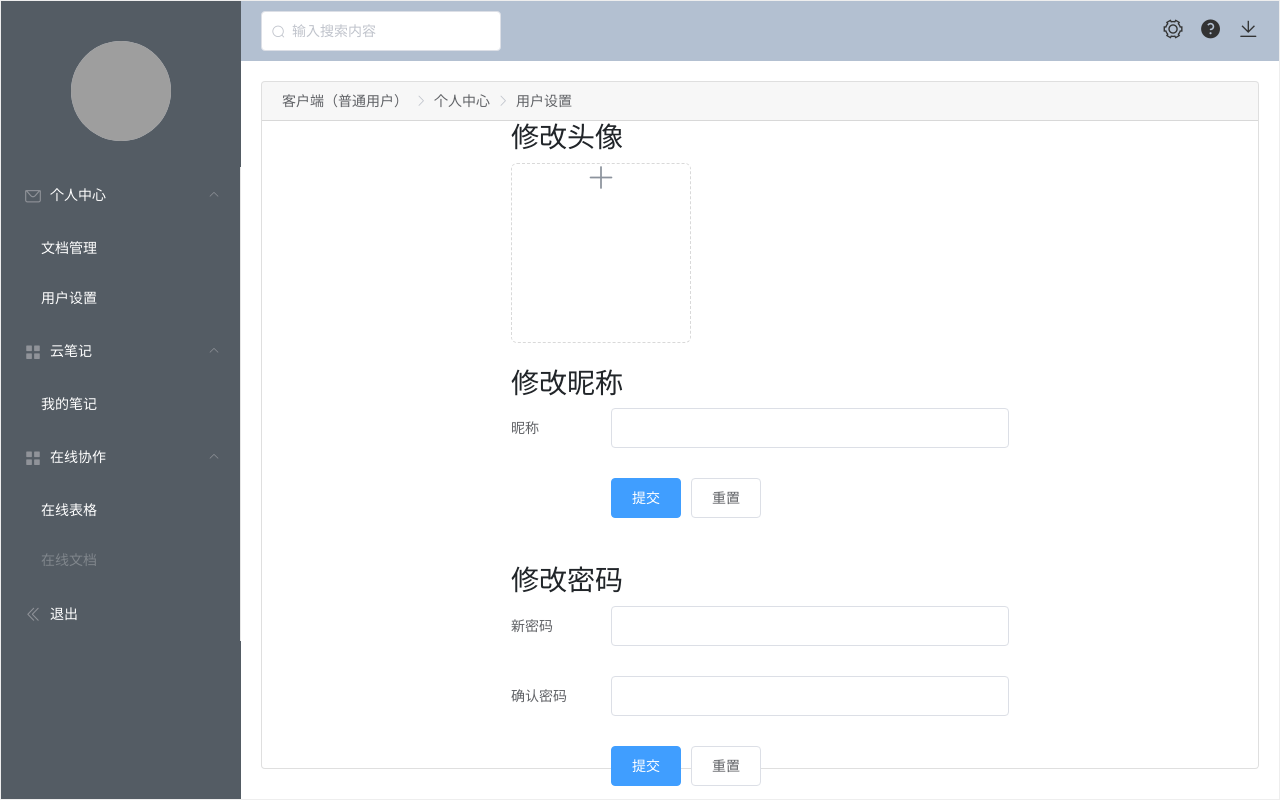
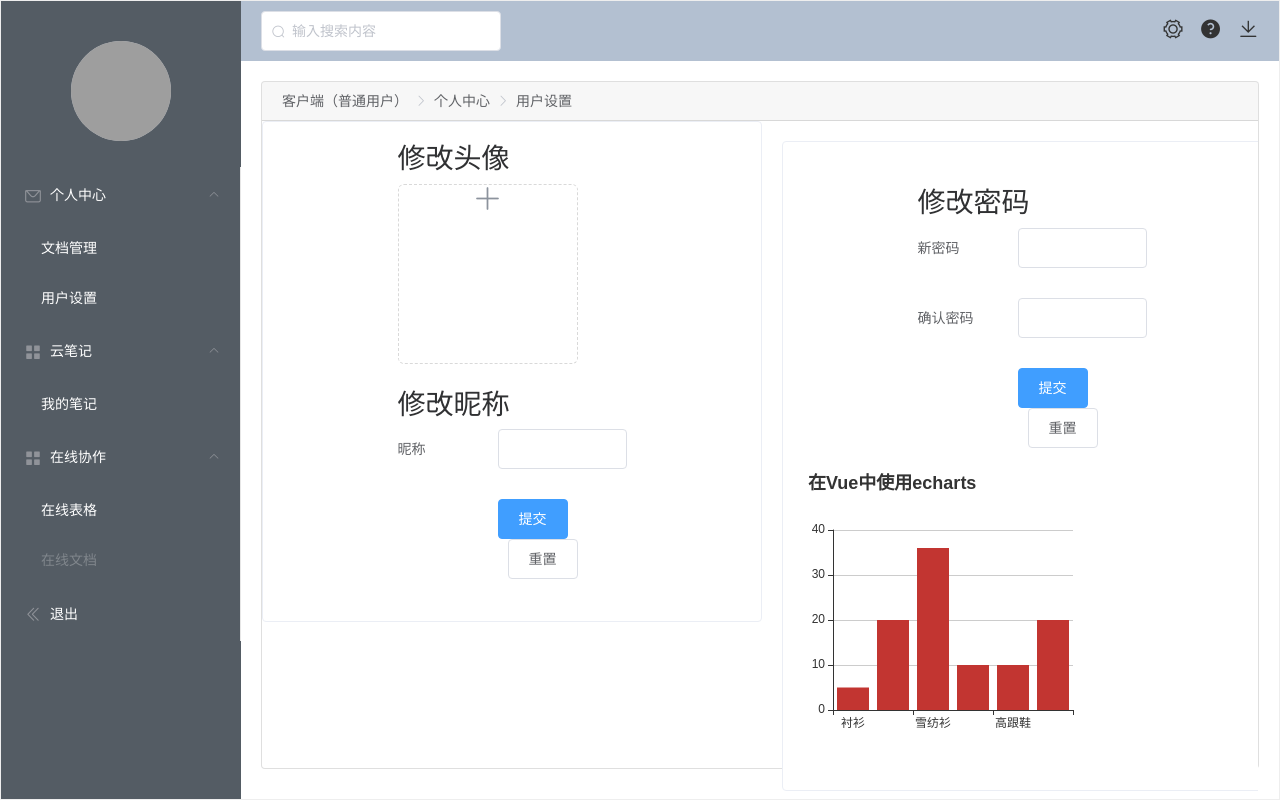
Before and after one commit to xusysh/CloudDocumentClient, a Vue app: page /user/user-setting in a window 1280 px wide. Built offline with nearby package versions, Linux system fonts and the light colour scheme; grey boxes are pictures that could not be loaded; what @CKEditor/ckeditor5-vue would draw is missing.

Commit message:
update echarts

```diff
--- a/package.json
+++ b/package.json
@@ -18,6 +18,7 @@
     "@handsontable/vue": "^4.1.1",
     "axios": "^0.19.2",
     "bootstrap": "^4.4.1",
+    "echarts": "^4.6.0",
     "element-ui": "^2.13.0",
     "handsontable": "^7.4.2",
     "jquery": "^3.4.1",
--- a/src/components/User/DocumentManagement/DocumentManagement.vue
+++ b/src/components/User/DocumentManagement/DocumentManagement.vue
@@ -276,7 +276,6 @@ export default {
 .box-card:hover {
   transform: scale(1.1);
 }
-
 .clearfix:before,
 .clearfix:after {
   display: table;
--- a/src/components/User/UserSetting/UserSetting.vue
+++ b/src/components/User/UserSetting/UserSetting.vue
@@ -7,7 +7,9 @@
         <el-breadcrumb-item>用户设置</el-breadcrumb-item>
       </el-breadcrumb>
     </div>
-    <div>
+    <el-container>
+      <el-aside width="500px">
+        <el-card shadow="hover" style="width: 500px;">
           <el-row class="el-row">
             <el-col :span="6" class="el-col">&nbsp;</el-col>
             <el-col :span="6">
@@ -54,6 +56,11 @@
               </el-form>
             </el-col>
           </el-row>
+        </el-card>
+      </el-aside>
+
+      <el-main>
+        <el-card shadow="hover" style="width: 500px;">
           <el-row>
             <el-col :span="24">&nbsp;</el-col>
           </el-row>
@@ -93,7 +100,10 @@
               </el-form>
             </el-col>
           </el-row>
-    </div>
+          <div id="myChart" :style="{ width: '300px', height: '300px' }"></div>
+        </el-card>
+      </el-main>
+    </el-container>
   </div>
 </template>
 
@@ -155,6 +165,7 @@ export default {
   },
   mounted() {
     this.user_info = this.$store.state.userInfo;
+    this.DrawLine();
   },
   methods: {
     submitForm(formName) {
@@ -207,6 +218,26 @@ export default {
           });
       }
       return false;
+    },
+    DrawLine() {
+      // 基于准备好的dom，初始化echarts实例
+      let myChart = this.$echarts.init(document.getElementById("myChart"));
+      // 绘制图表
+      myChart.setOption({
+        title: { text: "在Vue中使用echarts" },
+        tooltip: {},
+        xAxis: {
+          data: ["衬衫", "羊毛衫", "雪纺衫", "裤子", "高跟鞋", "袜子"]
+        },
+        yAxis: {},
+        series: [
+          {
+            name: "销量",
+            type: "bar",
+            data: [5, 20, 36, 10, 10, 20]
+          }
+        ]
+      });
     }
   }
 };
--- a/src/main.js
+++ b/src/main.js
@@ -11,8 +11,10 @@ import CKEditor from "@CKEditor/ckeditor5-vue";
 import store from "./store/index";
 import axios from "axios";
 import "handsontable/dist/handsontable.full.css";
+import echarts from "echarts";
 
 Vue.prototype.$axios = axios;
+Vue.prototype.$echarts = echarts;
 
 Vue.config.productionTip = false;
 Vue.use(ElementUI);
```
Also changed, not shown: 1 other file (tests, documents, lock files or other folders). Lines whose indentation alone changed are shown as unchanged.
